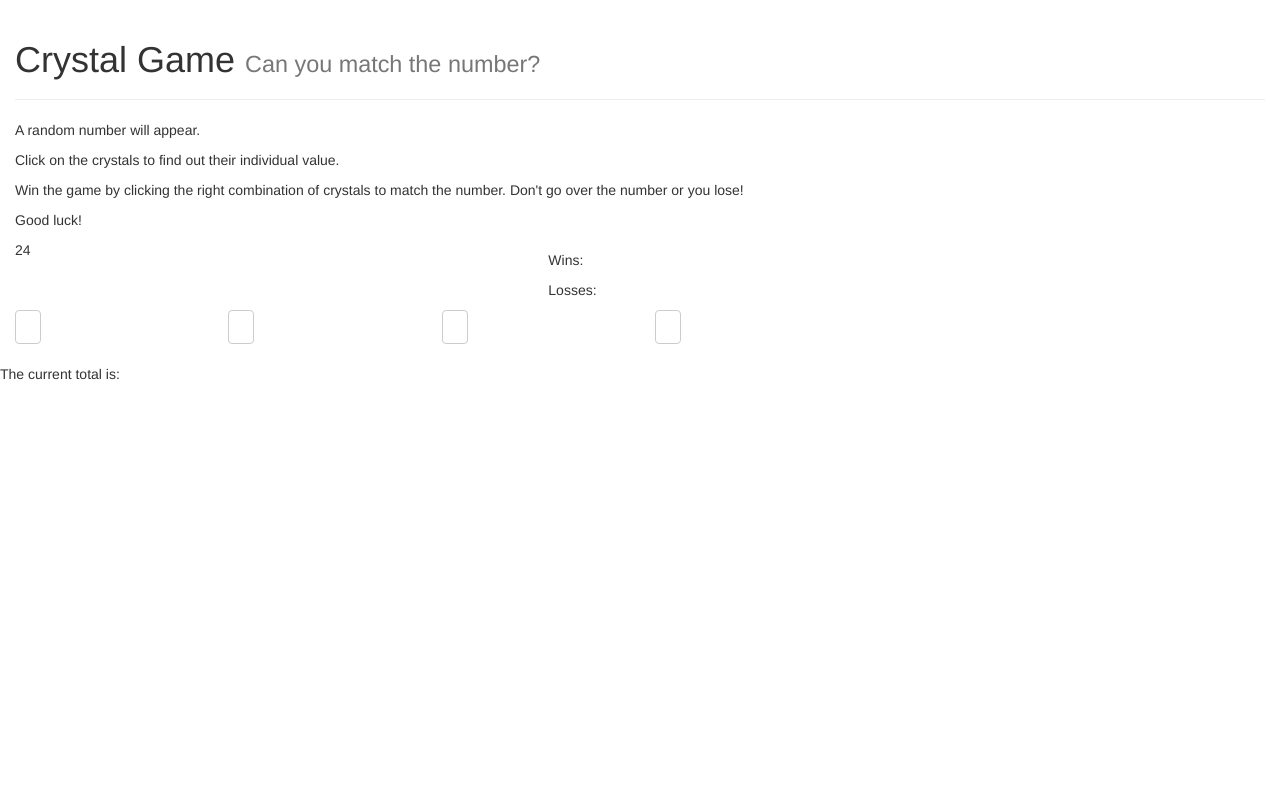
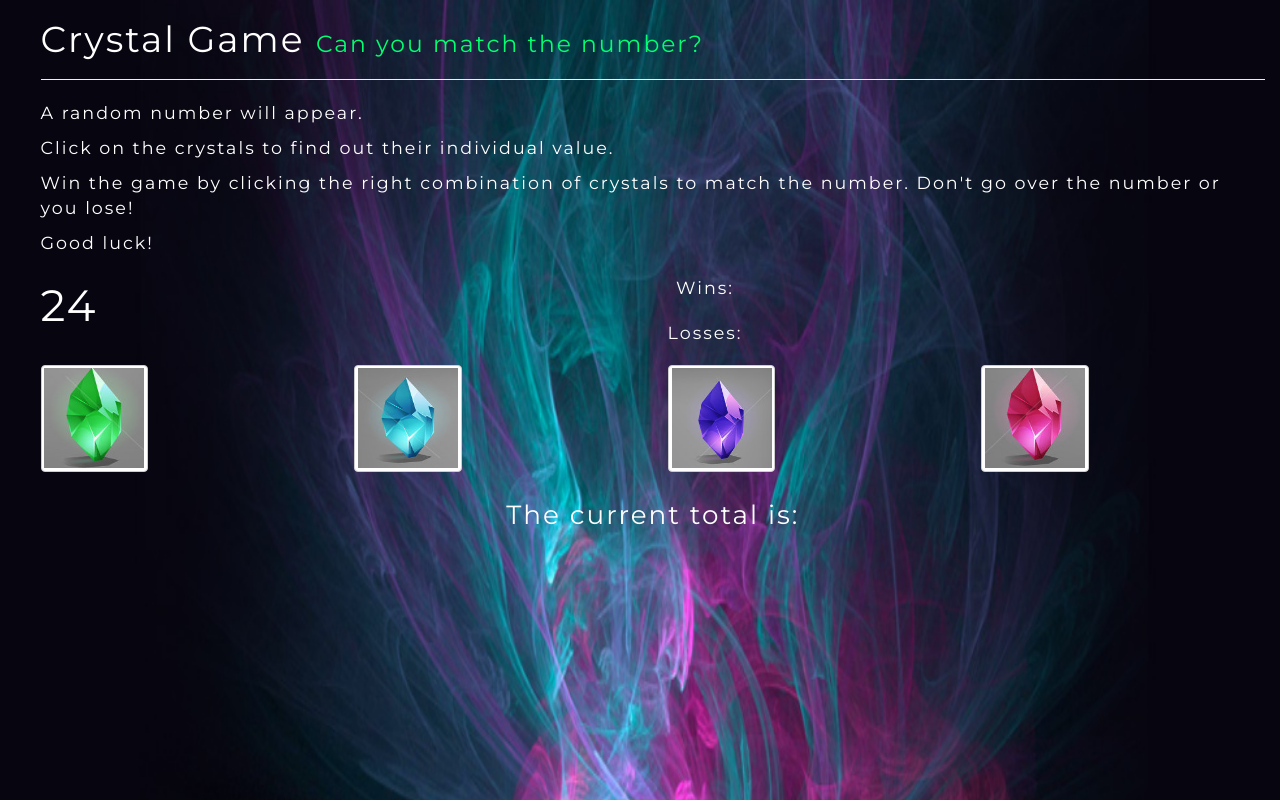
Before and after one commit to nathanaaroncoder/week-4-game, a plain HTML site: page index.html in a window 1280 px wide. Drawn offline with nearby package versions, Linux system fonts and the light colour scheme.

Commit message:
working and looks better

```diff
--- a/assets/css/style.css
+++ b/assets/css/style.css
@@ -0,0 +1,48 @@
+img {
+	height: 100px;
+	width: 100px;
+}
+
+.page-header{
+	margin-top: 20px;
+}
+
+#wins, #losses, .statbox {
+	text-align: center;
+}
+
+.statbox{
+	margin-bottom: 20px;
+}
+
+.messageBox{
+	margin-left: 0px;
+	font-size: 150%;
+	text-align: center;
+}
+
+.container-fluid{
+	margin-left: 2%;
+	color: white;
+	font-family: 'Montserrat', sans-serif;
+	letter-spacing: 2px;
+	font-size: 125%;
+}
+
+body {
+	background-image: url(../images/magicSmoke.jpg);
+	background-size: 100% 200%;
+}
+
+.btn{
+	padding: 1%;
+}
+
+#smallHead {
+	color: #01FF70;
+}
+
+#random-number {
+	font-size: 250%;
+	padding: 10px 0px;
+}
--- a/assets/javascript/game.js
+++ b/assets/javascript/game.js
@@ -41,7 +41,7 @@ function reset (){
 
 reset();
 
-var win = 0;
+var wins = 0;
 var losses = 0;
 
 
--- a/index.html
+++ b/index.html
@@ -4,12 +4,14 @@
 		<meta charset="UTF-8">
 		<title>Crystal Game</title>
 		<link rel="stylesheet" href="https://maxcdn.bootstrapcdn.com/bootstrap/3.3.7/css/bootstrap.min.css" integrity="sha384-BVYiiSIFeK1dGmJRAkycuHAHRg32OmUcww7on3RYdg4Va+PmSTsz/K68vbdEjh4u" crossorigin="anonymous">
+		<link rel="stylesheet" type="text/css" href="assets/css/style.css">
+		<link href="https://fonts.googleapis.com/css?family=Montserrat" rel="stylesheet">
 		<script src="https://code.jquery.com/jquery.js"></script>
 	</head>
 	<body>
 		<div class="container-fluid">
 			<div class="page-header">
-				<h1>Crystal Game <small>Can you match the number?</small></h1>
+				<h1>Crystal Game <small id="smallHead">Can you match the number?</small></h1>
 			</div>
 
 			<p>A random number will appear.</p>
@@ -23,47 +25,47 @@
 				</div>
 				<div class="col-xs-3">
 					<p id="alert"></p>
-					<p>Wins: <div id="wins"></div></p>
-					<p>Losses: <div id="losses"></div></p>
+					<p class="statbox">Wins: <span id="wins"></span></p>
+					<p class="statbox">Losses: <span id="losses"></span></p>
 				</div>
 			</div>
 
 			<div class="row">
-				<div class="col-xs-2">
+				<div class="col-xs-3">
 					<a id ="crystal1" class="btn btn-default" href="#" role="button">
-						<img src="" alt="">
+						<img src="assets/images/greenCrystal.jpg" alt="">
 					</a>
 				</div>
-				<div class="col-xs-2">
-					<a id = "crystal2"class="btn btn-default" href="#" role="button">
-						<img src="" alt="">
+				<div class="col-xs-3">
+					<a id = "crystal2" class="btn btn-default" href="#" role="button">
+						<img src="assets/images/lightBlueCrystal.jpg" alt="">
 					</a>
 				</div>
-				<div class="col-xs-2">
+				<div class="col-xs-3">
 					<a id = "crystal3" class="btn btn-default" href="#" role="button">
-						<img src="" alt="">
+						<img src="assets/images/purpleCrystal.jpg" alt="">
 					</a>
 				</div>
-				<div class="col-xs-2">
+				<div class="col-xs-3">
 					<a id = "crystal4" class="btn btn-default" href="#" role="button">
-						<img src="" alt="">
+						<img src="assets/images/redCrystal.jpg" alt="">
 					</a>
 				</div>
 			</div>
 
 			<br>
 
-			<div class="row">
+			<div class="messageBox" class="row">
 				The current total is:
 				<div id="total"></div>
 
 			</div>
 
-			<div class="row">
+			<div class="messageBox" class="row">
 				<div id="crystal-count"></div>
 			</div>
 
-			<div class="row">
+			<div class="messageBox" class="row">
 				<div id="messages"></div>
 			</div>
 
```
Also changed, not shown: assets/images/greenCrystal.jpg (added), assets/images/lightBlueCrystal.jpg (added), assets/images/magicSmoke.jpg (added), assets/images/purpleCrystal.jpg (added), assets/images/redCrystal.jpg (added), 3 other files.
